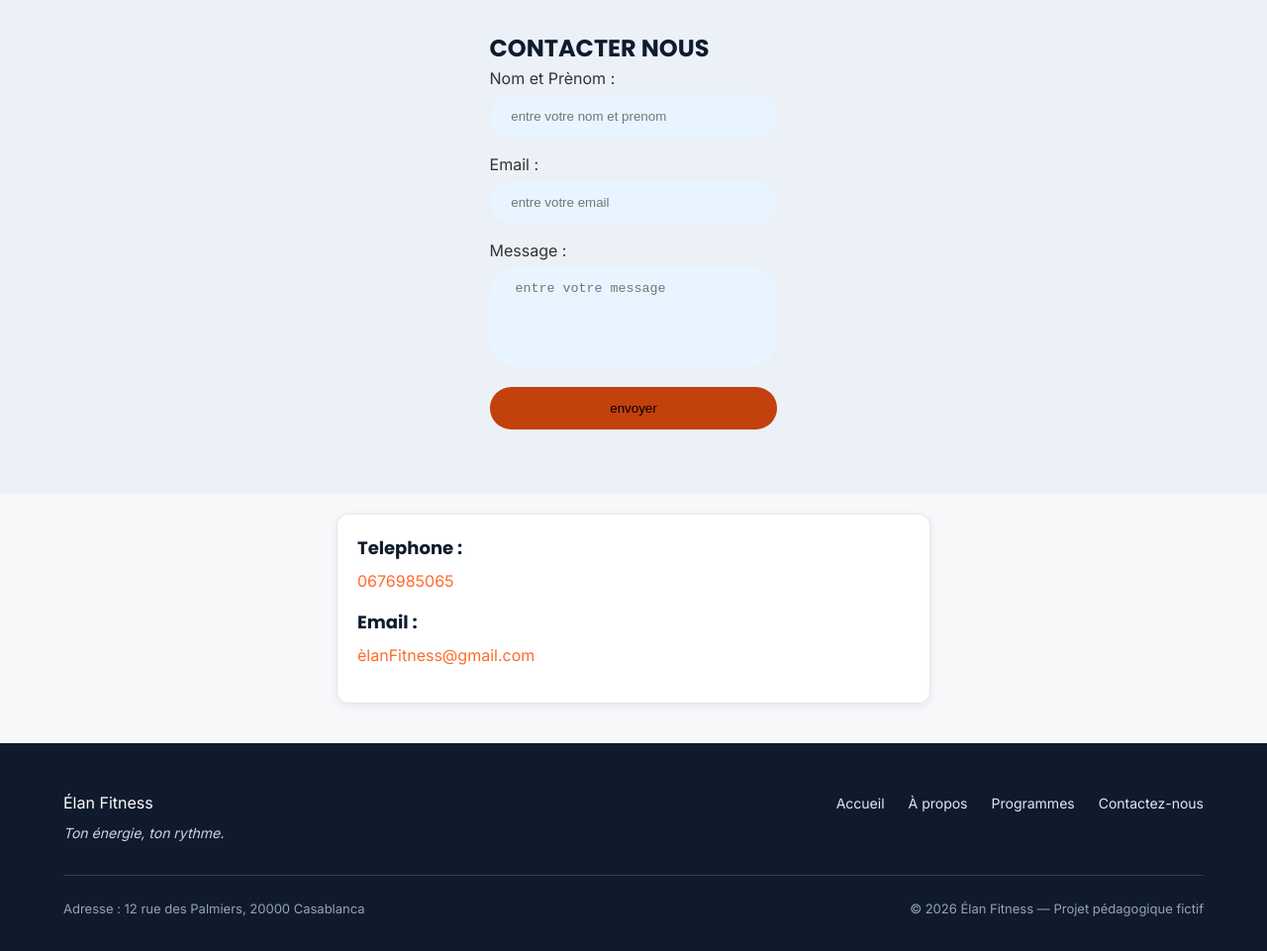
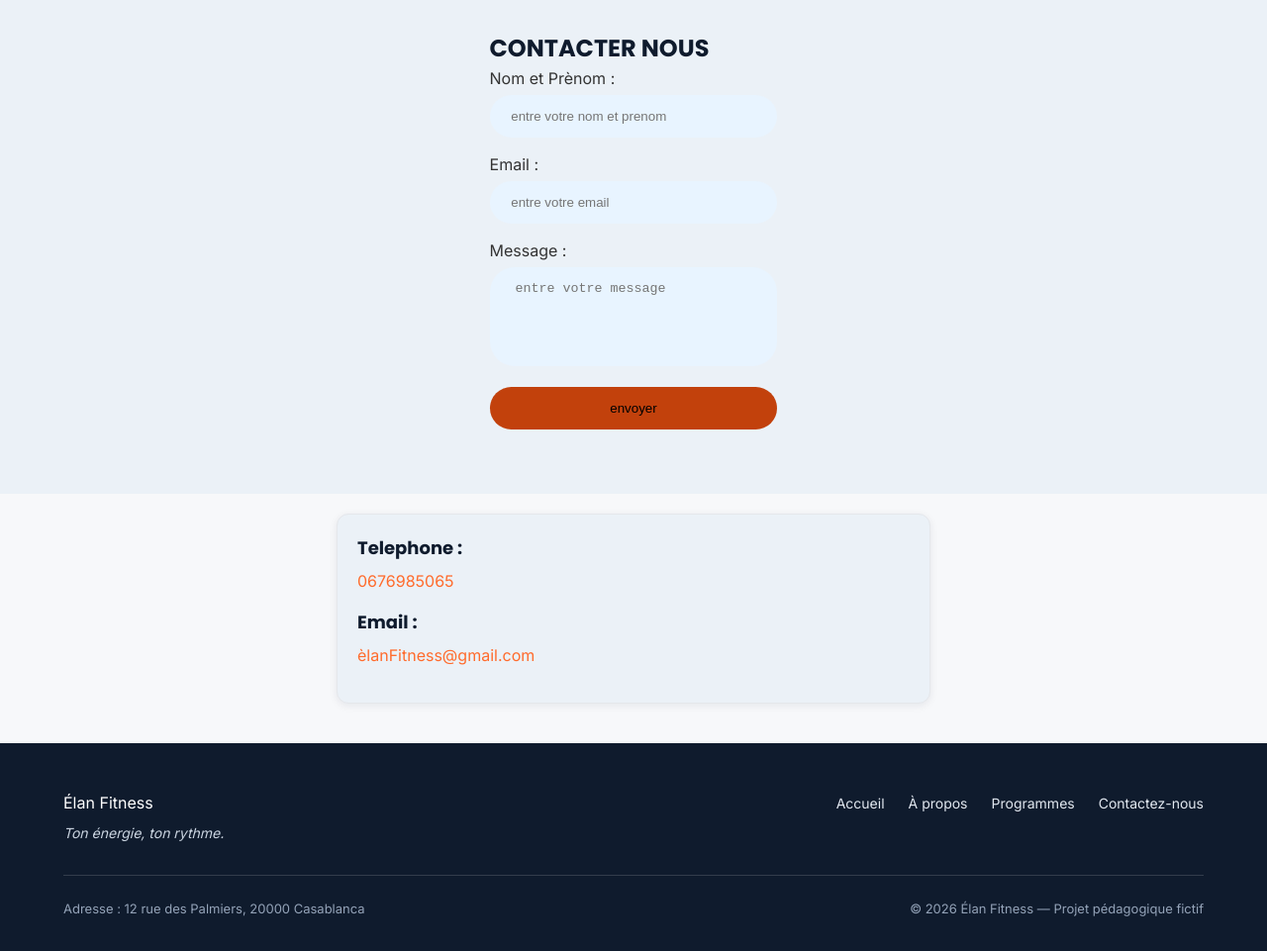
Before and after one commit to bouchrarmz/projet-brief1, a plain HTML site: page Contactez-nous.html in a window 1280 px wide. Shown: the part 100-1061 px from the top of the page at 99% size. Drawn offline with Linux system fonts and the light colour scheme.

Commit message:
ajoute opjectif de sit sur fichier rademe

```diff
--- a/style.css
+++ b/style.css
@@ -599,7 +599,7 @@ a :hover {
   max-width: 600px;
   margin: 20px auto 40px;
   padding: 20px;
-  background-color: #FFFFFF;
+  background-color: #ebf1f7;
   border: 1px solid #E5E7EB;
   border-radius: 12px;
   box-shadow: 0 2px 8px rgba(15, 27, 45, 0.08);
```
Also changed, not shown: 1 other file.
